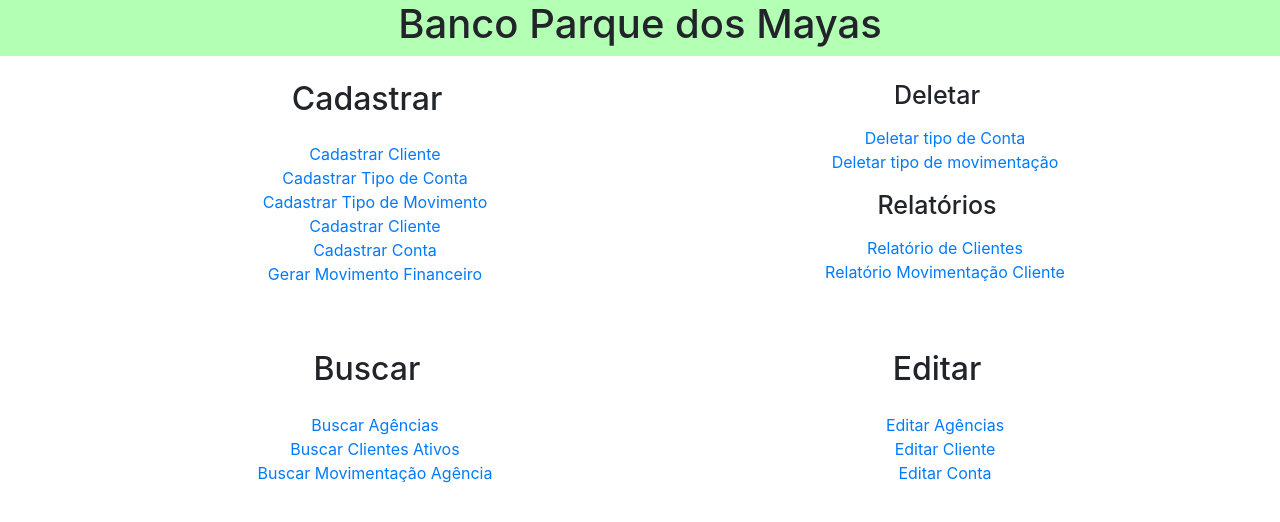
After one commit to felipeschossler/project-php, a PHP site: page / in a window 1280 px wide. The commit adds this page. Shown: the top 522 px of the page. Run offline with PHP 8.4, Linux system fonts and the light colour scheme.

Commit message:
Adicionei todas as páginas e fix o index.html

```diff
--- a/css/mystyle.css
+++ b/css/mystyle.css
@@ -1,3 +1,12 @@
-.header{
-    background-color: #b3b3ff;
+li{
+    list-style-type: none;
 }
+
+.title{
+    background-color:#b3ffb3;
+    border: 1px 1px;
+}
+
+.twoh2{
+    font-size: 25px;
+}
--- /dev/null
+++ b/index.html
@@ -0,0 +1,81 @@
+<!DOCTYPE html>
+<html>
+
+    <head>
+        <meta charset="utf-8" />
+        <meta http-equiv="X-UA-Compatible" content="IE=edge">
+        <title>Página Inicial - Banco do Parque dos Mayas</title>
+        <meta name="viewport" content="width=device-width, initial-scale=1">
+        <link rel="stylesheet" type="text/css" media="screen" href="./css/mystyle.css" />
+        <link rel="stylesheet" type="text/css" media="screen" href="./css/bootstrap.min.css" />
+        <script src="./js/bootstrap.min.js"></script>
+    </head>
+
+    <body>
+
+        <!--TITULO-->
+        <div class="row justify-content-center mb-4 title">
+            <h1>Banco Parque dos Mayas</h1>
+        </div>
+
+        <div class="container">
+
+            <!--CADASTRO EXCLUIR E RELATÓRIOS-->
+            <div class="row mb-5">
+                <div class="col-6 text-center">
+                    <h2 class="pl-4 pb-3">Cadastrar</h2>
+                    <ul>
+                        <li><a href="cadastrar_agencia.php">Cadastrar Cliente</a></li>
+                        <li><a href="cadastrar_tipo_conta.php">Cadastrar Tipo de Conta</a></li>
+                        <li><a href="cadastrar_tipo_movimento.php">Cadastrar Tipo de Movimento</a></li>
+                        <li><a href="cadastrar_cliente.php">Cadastrar Cliente</a></li>
+                        <li><a href="cadastrar_conta.php">Cadastrar Conta</a></li>
+                        <li><a href="gerar_movimento.php">Gerar Movimento Financeiro</a></li>
+                    </ul>
+                </div>
+                <div class="col-6 text-center">
+                    <h2 class="pl-4 twoh2 pb-2">Deletar</h2>
+                    <ul>
+                        <li><a href="deletar_tipo_conta.php">Deletar tipo de Conta</a></li>
+                        <li><a href="deleter_tipo_movimentacao.php">Deletar tipo de movimentação</a></li>
+                    </ul>
+                    <h2 class="pl-4 twoh2 pb-2">Relatórios</h2>
+                    <ul>
+                        <li><a href="relatorio_clientes.php">Relatório de Clientes</a></li>
+                        <li><a href="relatorio_movimentacao_cliente.php">Relatório Movimentação Cliente</a></li>
+                    </ul>
+                </div>
+            </div>
+
+            <!--BUSCAR E EDITAR-->
+            <div class="row mb-5">
+                <div class="col-6 text-center">
+                    <h2 class="pl-4 pb-3">Buscar</h2>
+                    <ul>
+                        <li><a href="buscar_agencias.php">Buscar Agências</a></li>
+                        <li><a href="buscar_clientes_ativos.php">Buscar Clientes Ativos</a></li>
+                        <li><a href="buscar_movimentacao_agencia.php">Buscar Movimentação Agência</a></li>
+                    </ul>
+                </div>
+                    <div class="col-6 text-center">
+                        <h2 class="pl-4 pb-3">Editar</h2>
+                        <ul>
+                            <li><a href="editar_agencia.php">Editar Agências</a></li>
+                            <li><a href="editar_cliente.php">Editar Cliente</a></li>
+                            <li><a href="editar_conta.php">Editar Conta</a></li>
+                        </ul>
+                    </div>
+            </div>
+
+
+
+
+
+        </div>
+
+
+        <script src="./js/bootstrap.min.js"></script>
+
+    </body>
+
+</html>
```
Also changed, not shown: buscar_agencias.php (added), buscar_clientes_ativos.php (added), buscar_movimentacao_agencia.php (added), cadastrar_agencia.php (added), cadastrar_cliente.php (added), cadastrar_conta.php (added), cadastrar_tipo_conta.php (added), cadastrar_tipo_movimento.php (added), deletar_tipo_conta.php (added), deleter_tipo_movimentacao.php (added), editar_agencia.php (added), editar_cliente.php (added), editar_conta.php (added), gerar_movimento.php (added), 2 more files.
